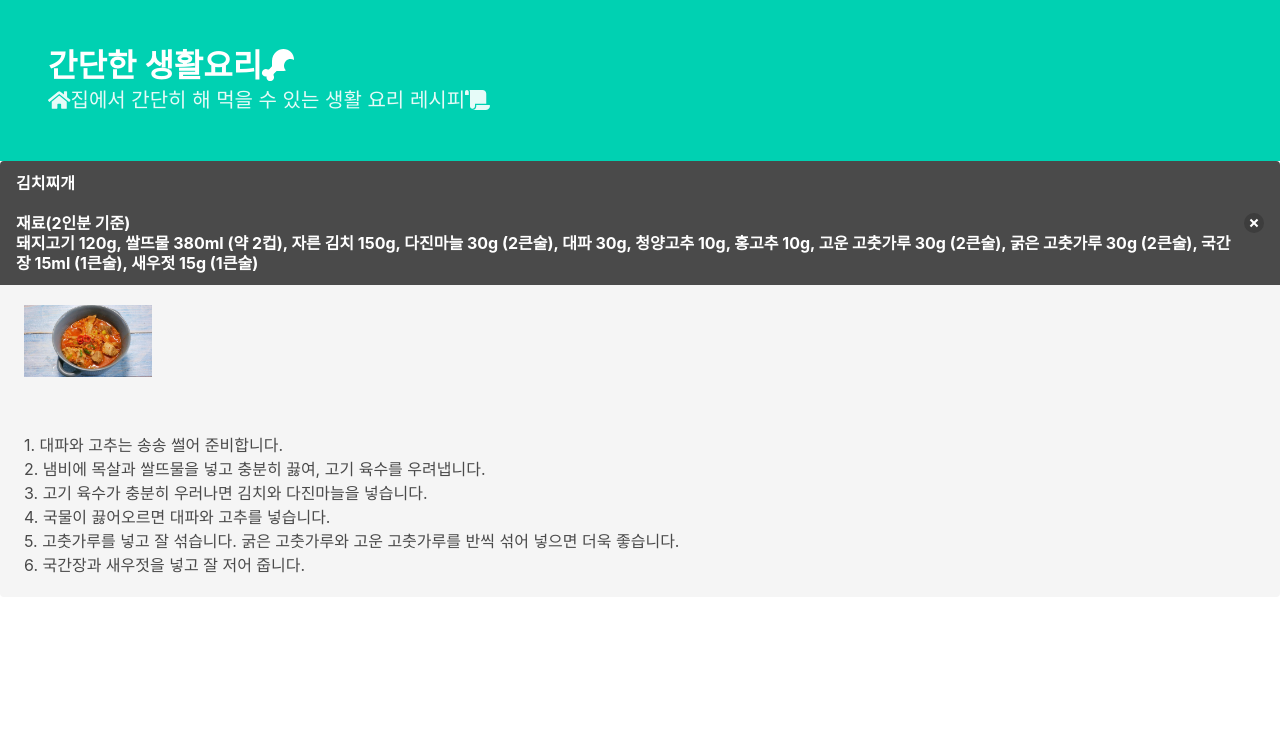
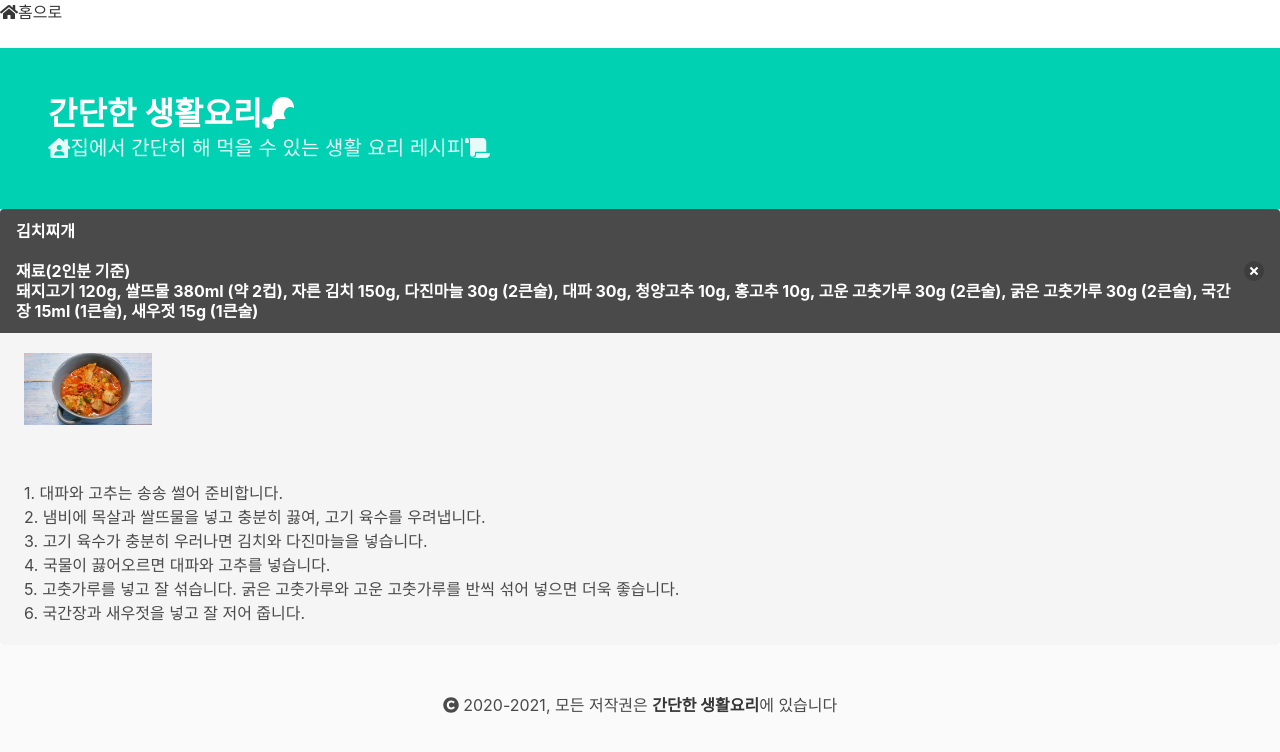
Before and after one commit to ParkJoonhee/doglove123, a Nuxt app: page / in a window 1280 px wide. Shown: the top 752 px of the page. Built offline with nearby package versions, Linux system fonts and the light colour scheme.

Commit message:
add nav & footer

```diff
--- a/layouts/default.vue
+++ b/layouts/default.vue
@@ -1,5 +1,15 @@
 <template>
   <div>
+    <nav class="breadcrumb">
+      <ul>
+        <li><nuxt-link to="/"><i class="fas fa-home"></i>홈으로</nuxt-link></li>
+      </ul>
+    </nav>
     <nuxt/>
+    <footer class="footer">
+      <div class="content has-text-centered">
+        <i class="fas fa-copyright"></i> 2020-2021, 모든 저작권은 <strong>간단한 생활요리</strong>에 있습니다
+      </div>
+    </footer>
   </div>
 </template>
--- a/pages/index.vue
+++ b/pages/index.vue
@@ -6,7 +6,7 @@
           간단한 생활요리<i class="fas fa-drumstick-bite"></i>
         </p>
         <p class="subtitle">
-          <i class="fas fa-home"></i>집에서 간단히 해 먹을 수 있는 생활 요리 레시피<i class="fas fa-scroll"></i>
+          <i class="fas fa-house-user"></i>집에서 간단히 해 먹을 수 있는 생활 요리 레시피<i class="fas fa-scroll"></i>
         </p>
       </div>
     </section>
```
Also changed, not shown: 1 other file (tests, documents, lock files or other folders).
